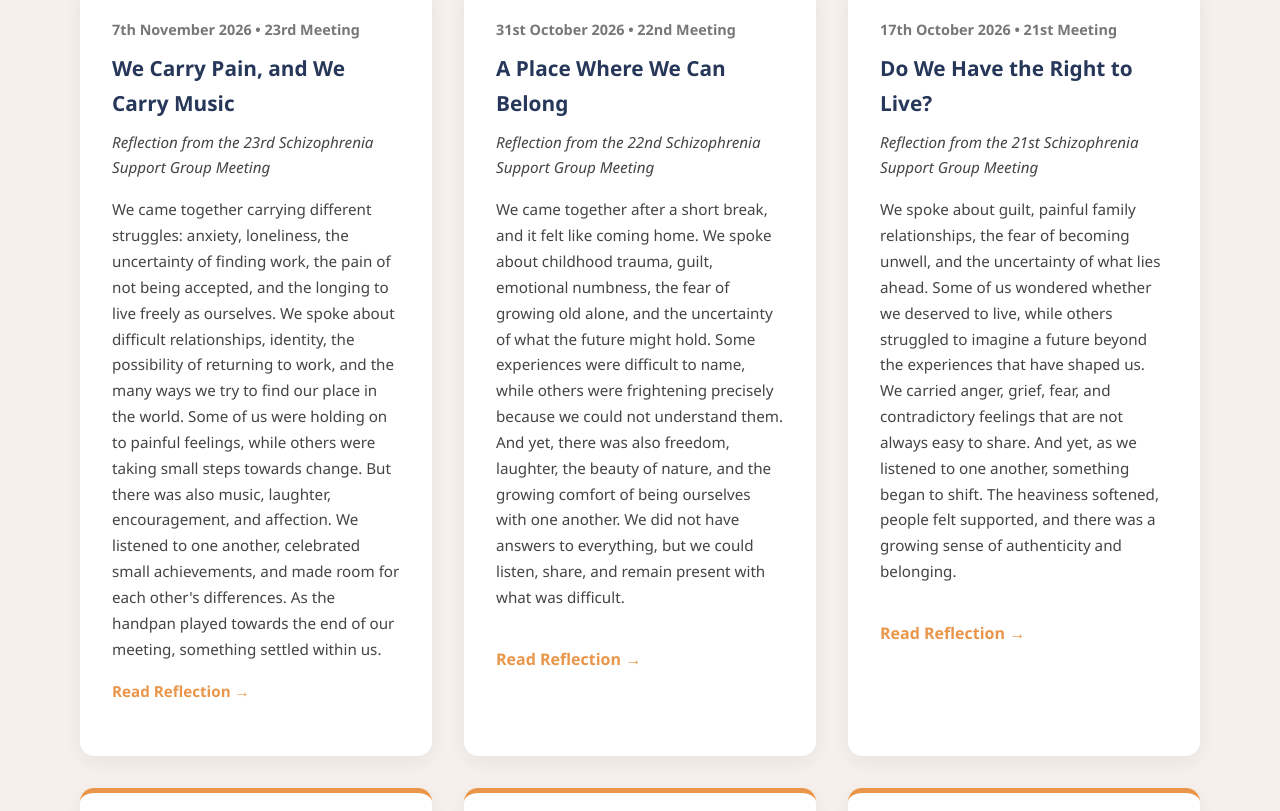
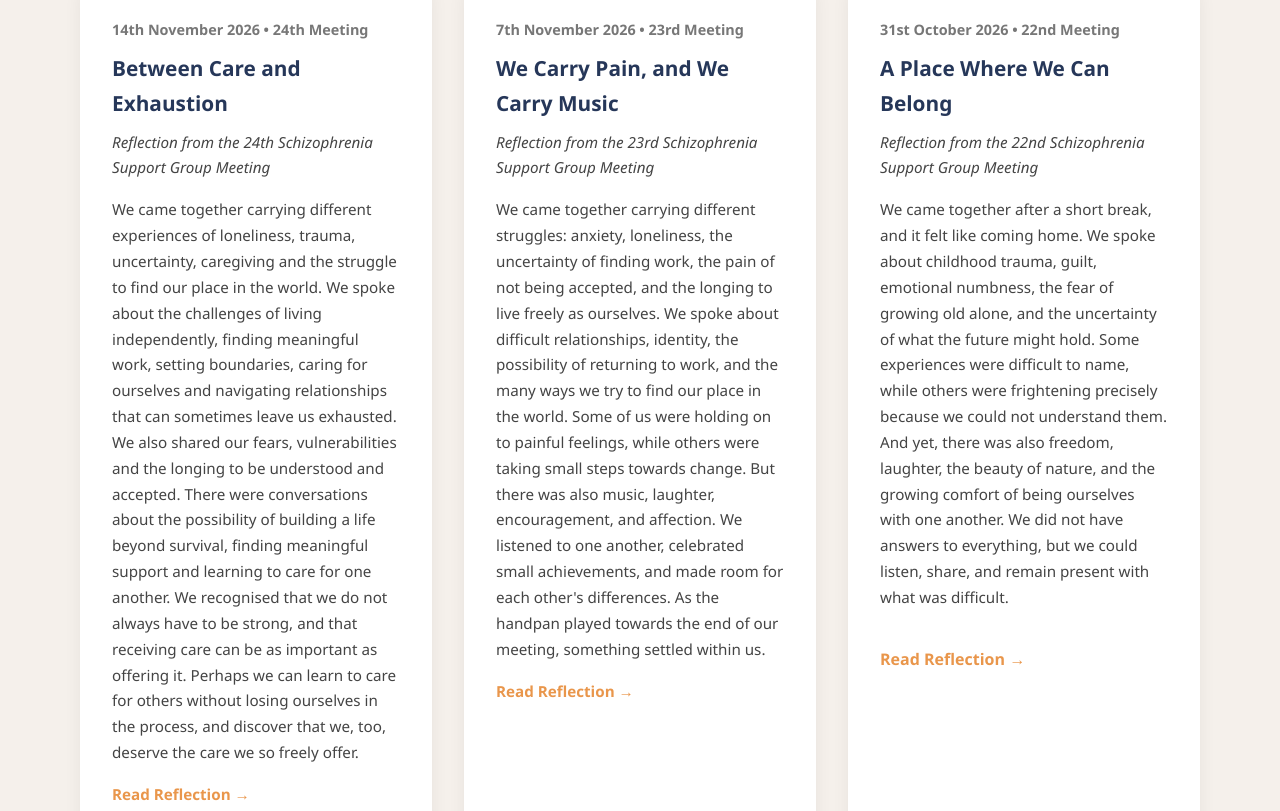
Before and after one commit to supportschizophrenia-bit/schizophrenia-support-network, a plain HTML site: page support-community.html in a window 1280 px wide. Shown: the part 1320-2131 px from the top of the page. Drawn offline with Linux system fonts and the light colour scheme.

Commit message:
Add reflection for 24th Support Group Meeting
Added a new reflection card for the 24th Schizophrenia Support Group Meeting, detailing experiences and insights shared during the meeting.

```diff
--- a/support-community.html
+++ b/support-community.html
@@ -91,6 +91,37 @@ Connection is a profound source of healing. Find solidarity, share your unique n
 <h2>Reflections from our support group meetings</h2>
 
 <div class="reflection-grid">
+
+
+
+ <div class="reflection-card">
+
+    <span class="reflection-date">
+        14th November 2026 • 24th Meeting
+    </span>
+
+    <h3>
+Between Care and Exhaustion
+
+  </h3>
+
+    <p class="reflection-subtitle">
+Reflection from the 24th Schizophrenia Support Group Meeting
+    </p>
+
+    <p>
+We came together carrying different experiences of loneliness, trauma, uncertainty, caregiving and the struggle to find our place in the world. We spoke about the challenges of living independently, finding meaningful work, setting boundaries, caring for ourselves and navigating relationships that can sometimes leave us exhausted. We also shared our fears, vulnerabilities and the longing to be understood and accepted.
+
+There were conversations about the possibility of building a life beyond survival, finding meaningful support and learning to care for one another. We recognised that we do not always have to be strong, and that receiving care can be as important as offering it.
+
+Perhaps we can learn to care for others without losing ourselves in the process, and discover that we, too, deserve the care we so freely offer.
+        <a href="between-care-and-exhaustion.html">
+        Read Reflection →
+    </a>
+
+</div>
+
+
 
 
 
```
